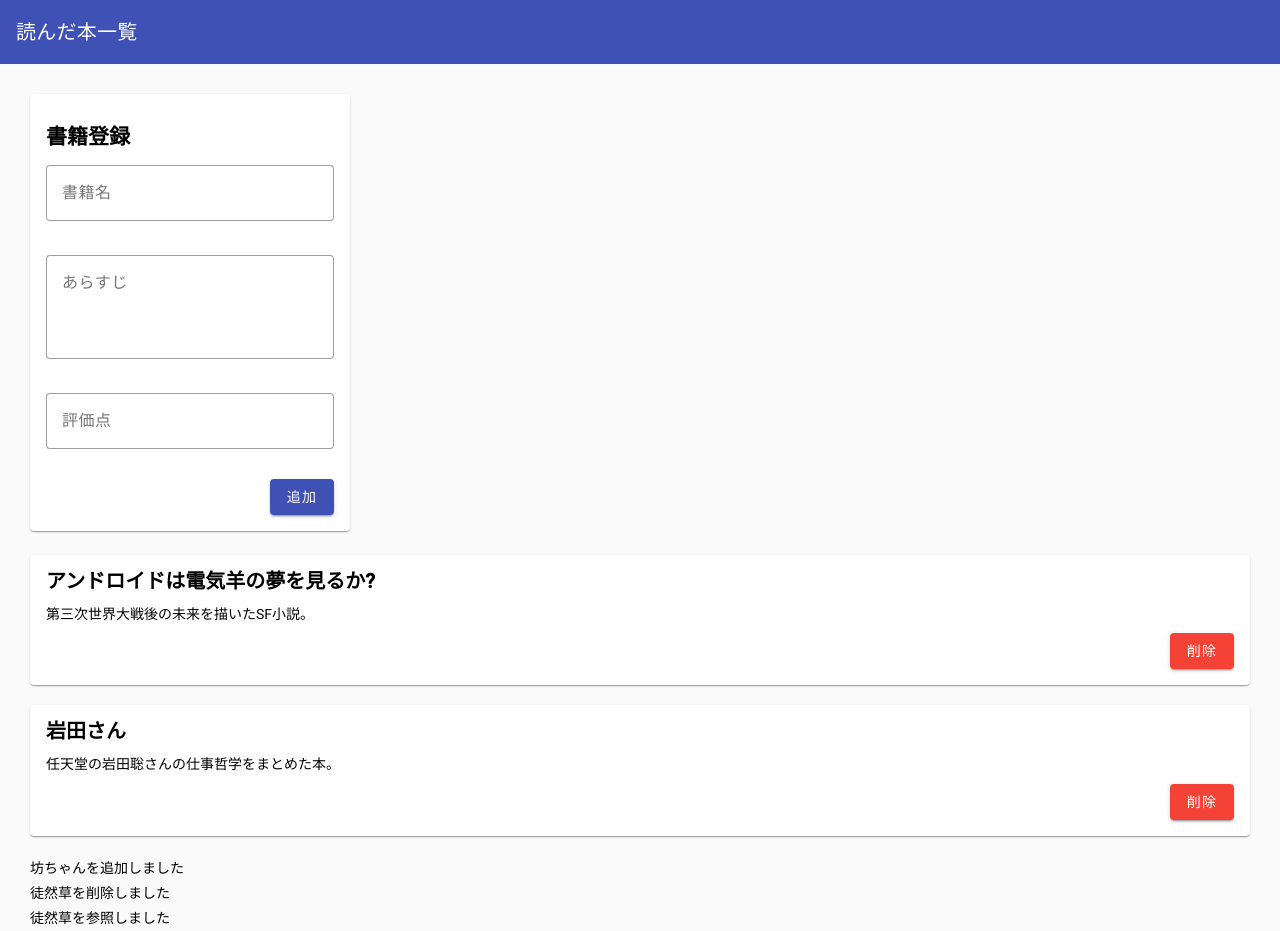
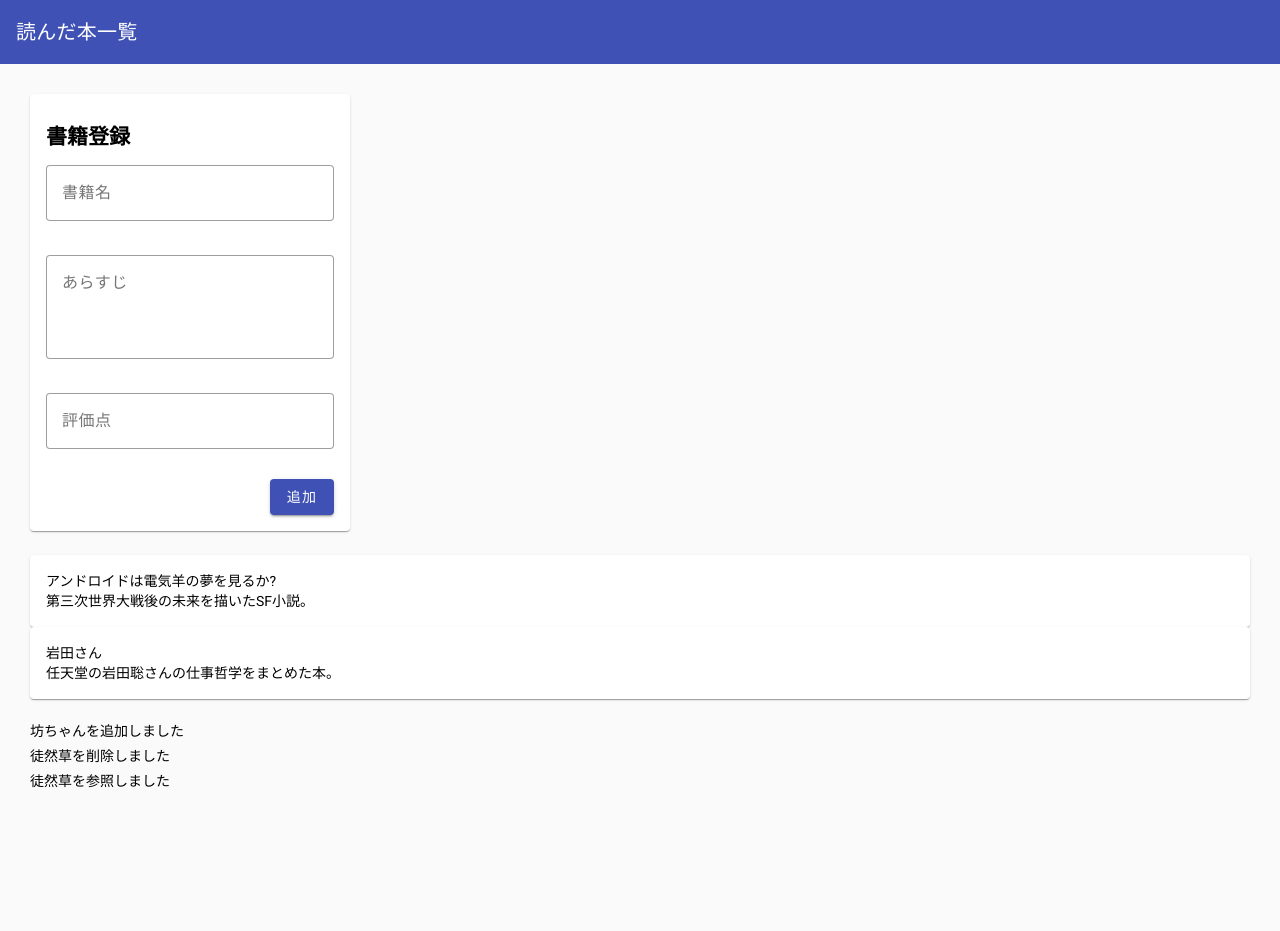
Before and after one commit to sumuduudara/intern-sumudu, an Angular app in the folder intern-book-app/: page / in a window 1280 px wide. After the commit the page ends 800 px from the top, so only its background shows below. Built offline with nearby package versions, Linux system fonts and the light colour scheme.

Commit message:
Create BookCard component

```diff
--- /dev/null
+++ b/intern-book-app/src/app/components/book-card/book-card.html
@@ -0,0 +1,11 @@
+<mat-card class="book-card">
+  <mat-card-content>
+    <div class="book-title">
+      {{ book.name }}
+    </div>
+
+    <div class="book-description">
+      {{ book.detail }}
+    </div>
+  </mat-card-content>
+</mat-card>
--- a/intern-book-app/src/app/pages/book-list/book-list.html
+++ b/intern-book-app/src/app/pages/book-list/book-list.html
@@ -21,22 +21,8 @@
     </mat-card-actions>
   </mat-card>
 
-  @for (book of bookList; track book.name; let i = $index) {
-    <mat-card class="book-card">
-      <mat-card-content>
-        <div class="book-title">
-          {{ book.name }}
-        </div>
-
-        <div class="book-description">
-          {{ book.detail }}
-        </div>
-      </mat-card-content>
-
-      <mat-card-actions>
-        <button mat-raised-button color="warn" (click)="deleteBook(i)">削除</button>
-      </mat-card-actions>
-    </mat-card>
+  @for (book of bookList; track book.name) {
+    <app-book-card [book]="book"></app-book-card>
   }
 
   <div class="logs">
--- a/intern-book-app/src/app/pages/book-list/book-list.ts
+++ b/intern-book-app/src/app/pages/book-list/book-list.ts
@@ -2,6 +2,7 @@ import { Component } from '@angular/core';
 import { CommonModule } from '@angular/common';
 import { FormsModule } from '@angular/forms';
 import { Book } from '../../types/book.interface';
+import { BookCard } from '../../components/book-card/book-card';
 
 import { MatToolbarModule } from '@angular/material/toolbar';
 import { MatCardModule } from '@angular/material/card';
@@ -20,6 +21,7 @@ import { MatButtonModule } from '@angular/material/button';
     MatFormFieldModule,
     MatInputModule,
     MatButtonModule,
+    BookCard,
   ],
   templateUrl: './book-list.html',
   styleUrl: './book-list.css',
```
Also changed, not shown: intern-book-app/src/app/components/book-card/book-card.ts (added, +15 -0 lines), intern-book-app/src/app/components/book-card/book-card.css (added), 1 other file (tests, documents, lock files or other folders).
